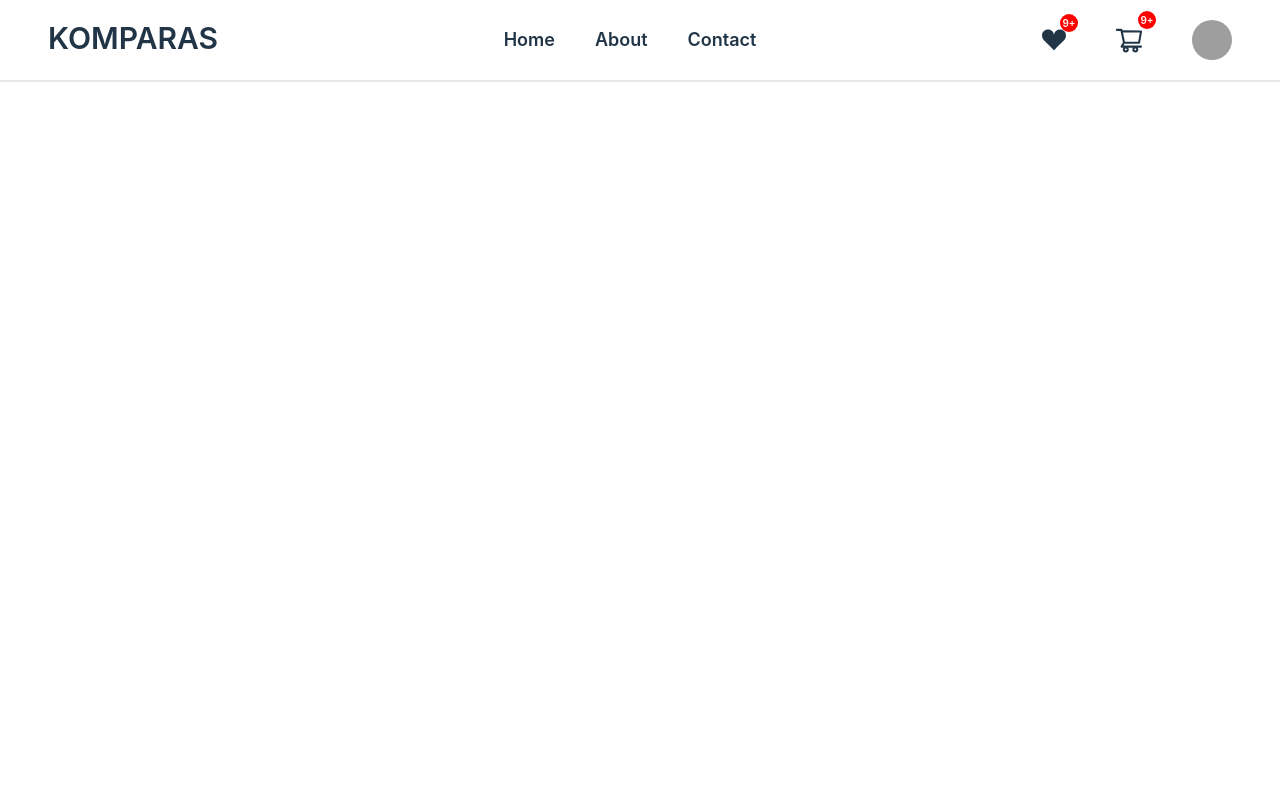
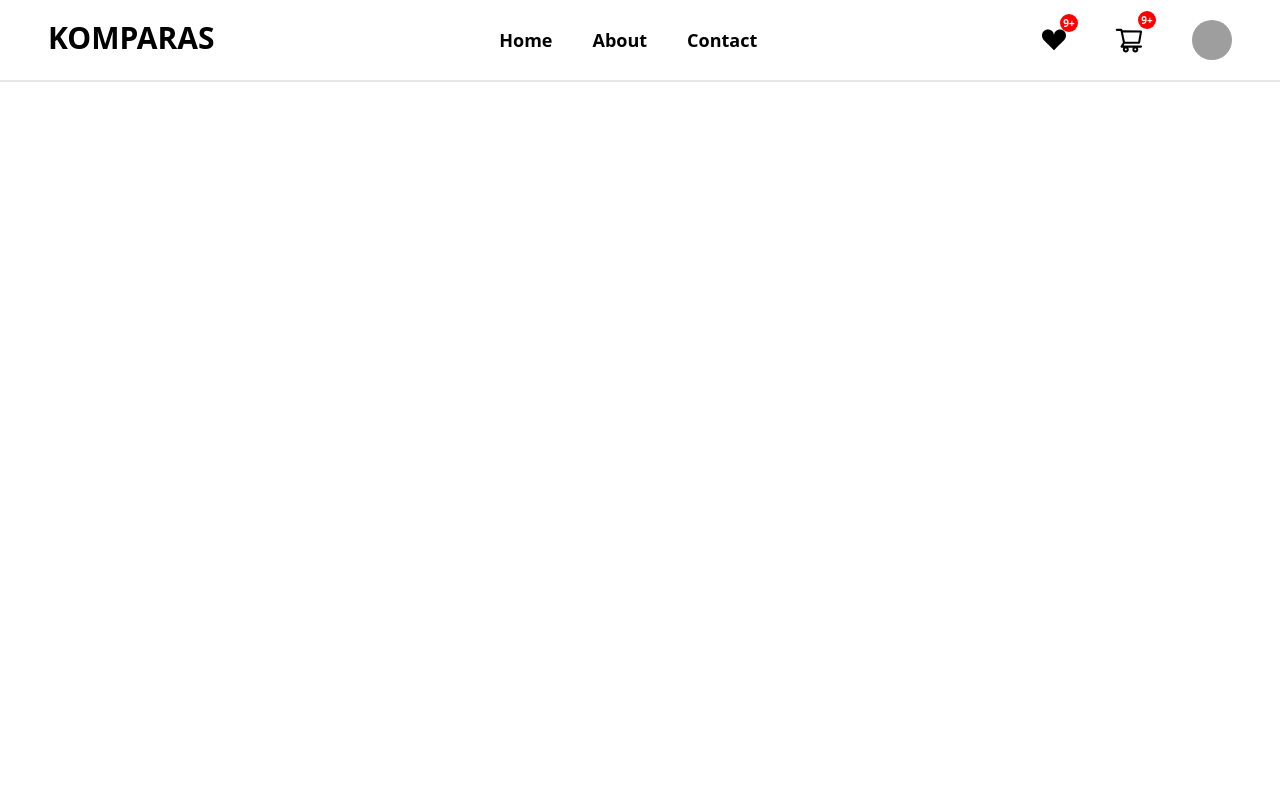
Before and after one commit to FabCode67/komparas_fn, a React (Vite) app: page / in a window 1280 px wide. Shown: the top 800 px of the page. Built offline with nearby package versions, Linux system fonts and the light colour scheme; grey boxes are pictures that could not be loaded.

Commit message:
fix styles

```diff
--- a/src/index.css
+++ b/src/index.css
@@ -1,37 +1,6 @@
 @tailwind base;
 @tailwind components;
 @tailwind utilities;
-
-:root {
-  font-family: Inter, system-ui, Avenir, Helvetica, Arial, sans-serif;
-  line-height: 1.5;
-  font-weight: 400;
-
-  color-scheme: light dark;
-  color: rgba(255, 255, 255, 0.87);
-  background-color: #242424;
-
-  font-synthesis: none;
-  text-rendering: optimizeLegibility;
-  -webkit-font-smoothing: antialiased;
-  -moz-osx-font-smoothing: grayscale;
-  -webkit-text-size-adjust: 100%;
-}
-
-
-@media (prefers-color-scheme: light) {
-  :root {
-    color: #213547;
-    background-color: #ffffff;
-  }
-  a:hover {
-    color: #747bff;
-  }
-  button {
-    background-color: #f9f9f9;
-  }
-}
-
 
 .icon-container {
   position: relative;
```
